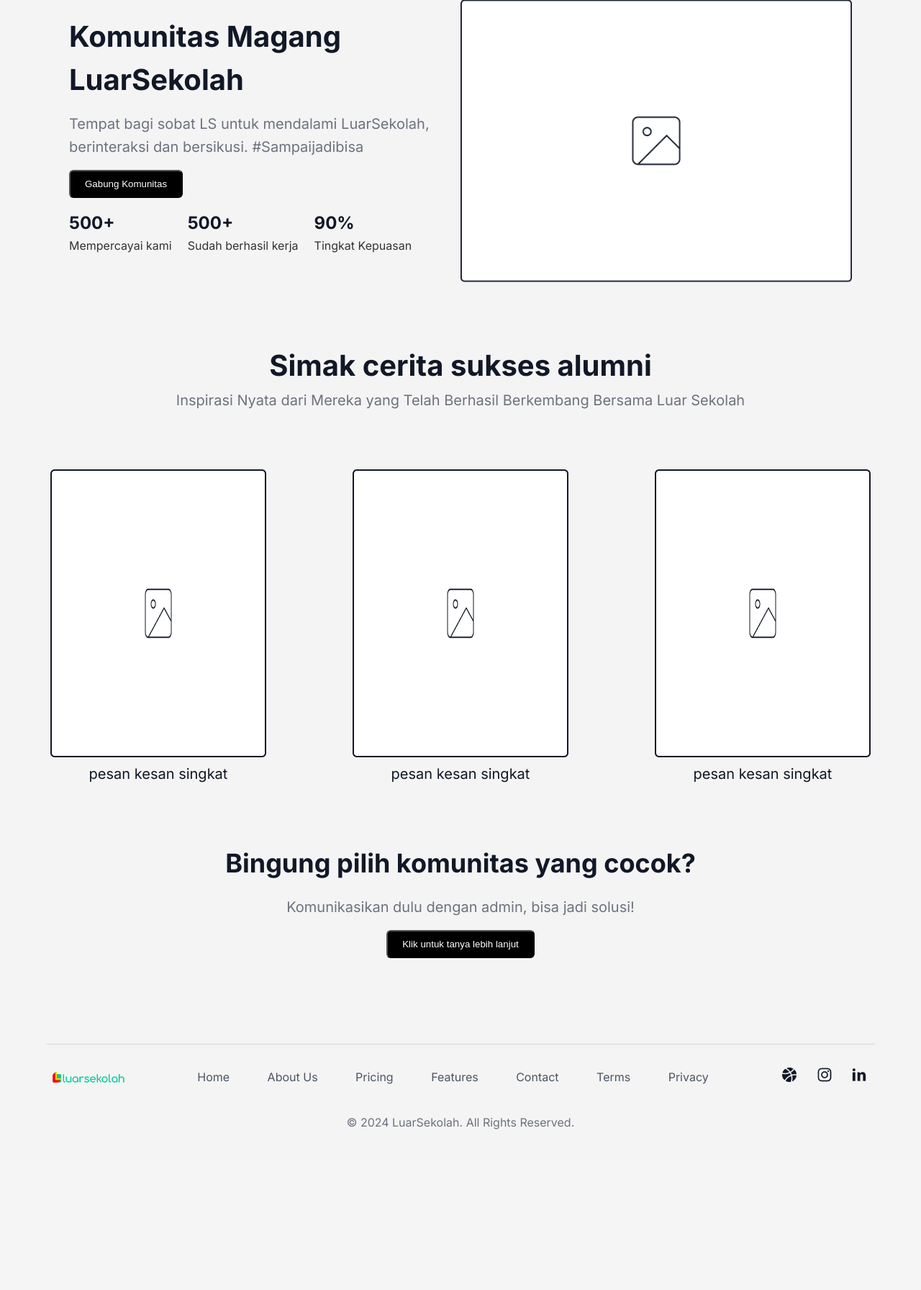
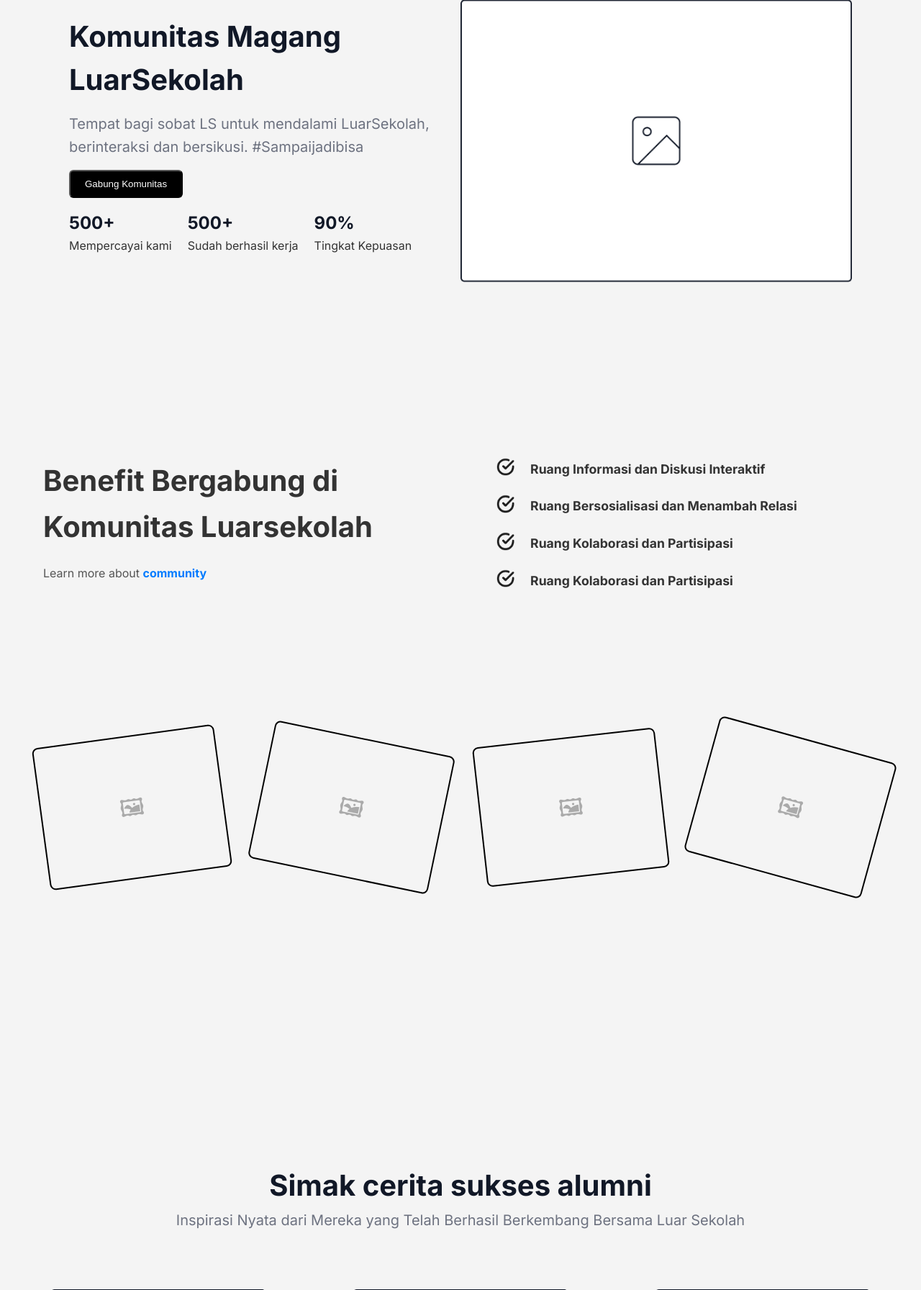
Before and after one commit to arru-tech/app-luar-sekolah, a PHP site: page / in a window 1280 px wide. Shown: the part 152-1944 px from the top of the page at 72% size. Before the commit the page ends 1721 px from the top, so only its background shows below. Run offline with PHP 8.4, Linux system fonts and the light colour scheme.

Commit message:
menambahkab laman benefit

```diff
--- /dev/null
+++ b/component/benefit.php
@@ -0,0 +1,35 @@
+<!DOCTYPE html>
+<html lang="en">
+<head>
+  <meta charset="UTF-8">
+  <meta name="viewport" content="width=device-width, initial-scale=1.0">
+  <title>Komunitas Luarsekolah</title>
+  <link rel="stylesheet" href="styles.css">
+</head>
+<body>
+    <div class="container">
+        <div class="content">
+            <div class="community">
+                <h1>Benefit Bergabung di Komunitas Luarsekolah</h1>
+                <a href="#" class="learn-more">Learn more about <span>community</span></a>
+            </div>
+
+            <div class="benefits">
+                <ul>
+                    <li><img src="img/cek.png" alt="ini Check" class="cek">Ruang Informasi dan Diskusi Interaktif</li>
+                    <li><img src="img/cek.png" alt="ini Check" class="cek">Ruang Bersosialisasi dan Menambah Relasi</li>
+                    <li><img src="img/cek.png" alt="ini Check" class="cek">Ruang Kolaborasi dan Partisipasi</li>
+                    <li><img src="img/cek.png" alt="ini Check" class="cek">Ruang Kolaborasi dan Partisipasi</li>
+                </ul>
+            </div>
+
+            <div class="images">
+                <div class="image-box-1"></div>
+                <div class="image-box-2"></div>
+                <div class="image-box-3"></div>
+                <div class="image-box-4"></div>
+            </div>
+        </div>
+    </div>
+</body>
+</html>
--- /dev/null
+++ b/css/benefit.css
@@ -0,0 +1,154 @@
+.container {
+    margin: 100px auto auto auto;
+    padding: 10px;
+    display: flex;
+    box-sizing: border-box;
+    /* background-color: rgb(30, 255, 0); */
+
+  }
+
+  .content {
+    display: grid;
+    margin-bottom: 40px;
+    grid-template-rows: 1fr 2fr;
+    grid-template-columns: 1fr 1fr;
+
+  }
+
+  .community {
+    grid-row: 1fr;
+    grid-column: 1fr;
+    padding: 50px;
+    height: 50%;
+  }
+
+  h1 {
+    font-size: 2.5rem;
+    font-weight: bold;
+    margin-bottom: 20px;
+    text-align: left;
+  }
+
+  .benefits {
+    list-style-type: none;
+    font-size: 1.1rem;
+    margin-bottom: 20px;
+    line-height: 1.8;
+    grid-row: 1fr;
+    grid-column: 2fr;
+    width: 86%;
+    padding: 50px;
+    height: 50%;
+
+  }
+
+  .benefits li {
+    display: flex;
+    font-weight: bold;
+    margin-bottom: 20px;
+    text-align: left;
+  }
+
+
+  .benefits li::before {
+    margin-right: 10px;
+    color: #007bff;
+  }
+
+  .cek {
+    width: 5%;
+    height: 5%;
+    padding-right: 20px;
+  }
+
+  .learn-more {
+    text-decoration: none;
+    font-size: 1rem;
+    color: #555;
+    float: absolute;
+  }
+
+  .learn-more span {
+    font-weight: bold;
+    color: #007bff;
+  }
+
+  .images {
+    display: flex;
+    width: 97%;
+    height: 58%;
+    padding: 0px 20px;
+    align-self: stretch;
+    grid-row: 2fr;
+    grid-column: 1/ span 2;
+    align-items: center;
+    justify-content: center; /* Menjaga posisi gambar di tengah */
+    gap: 50px;
+    margin-top: 20px; /* Menambahkan jarak dari elemen sebelumnya */
+    /* background-color: rgb(106, 0, 255); */
+  }
+
+  .image-box-1 {
+    width: 251px;
+    height: 195px;
+    transform: rotate(-7.713deg);
+    border: 2px solid #000000;
+    border-radius: 8px;
+    display: flex;
+    justify-content: center;
+    align-items: center;
+  }
+
+  .image-box-1::before {
+    content: "🖼";
+    font-size: 2rem;
+    color: #aaa;
+  }
+  .image-box-2 {
+    width: 251px;
+    height: 191px;
+    transform: rotate(11.747deg);
+    border: 2px solid #000000;
+    border-radius: 8px;
+    display: flex;
+    justify-content: center;
+    align-items: center;
+  }
+
+  .image-box-2::before {
+    content: "🖼";
+    font-size: 2rem;
+    color: #aaa;
+  }
+  .image-box-3 {
+    width: 251px;
+    height: 191px;
+    transform: rotate(-6.416deg);
+    border: 2px solid #000000;
+    border-radius: 8px;
+    display: flex;
+    justify-content: center;
+    align-items: center;
+  }
+
+  .image-box-3::before {
+    content: "🖼";
+    font-size: 2rem;
+    color: #aaa;
+  }
+  .image-box-4 {
+    width: 251px;
+    height: 191px;
+    transform: rotate(15.44deg);
+    border: 2px solid #000000;
+    border-radius: 8px;
+    display: flex;
+    justify-content: center;
+    align-items: center;
+  }
+
+  .image-box-4::before {
+    content: "🖼";
+    font-size: 2rem;
+    color: #aaa;
+  }
--- a/index.php
+++ b/index.php
@@ -7,6 +7,7 @@
     <link rel="stylesheet" href="./css/style.css">
     <link rel="stylesheet" href="./css/navbar.css">
     <link rel="stylesheet" href="./css/hero.css">
+    <link rel="stylesheet" href="./css/benefit.css">
     <link rel="stylesheet" href="./css/alumni.css">
     <link rel="stylesheet" href="./css/contact.css">
     <link rel="stylesheet" href="./css/footer.css">
@@ -14,6 +15,7 @@
 <body>
     <?php include './component/navbar.php'; ?>
     <?php include './component/hero.php'; ?>
+    <?php include './component/benefit.php'; ?>
     <?php include './component/alumni.php'; ?>
     <?php include './component/contact.php'; ?>
     <?php include './component/footer.php'; ?>
```
Also changed, not shown: component/join.php (added, +63 -0 lines), img/cek.png (added).
